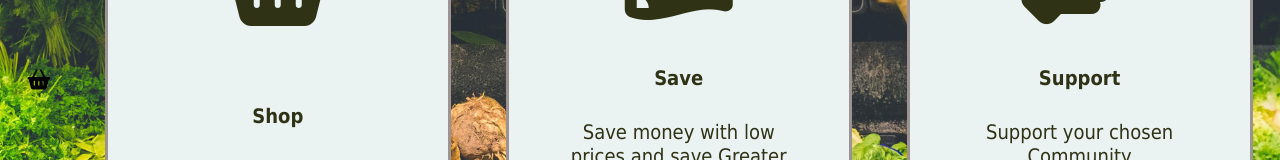
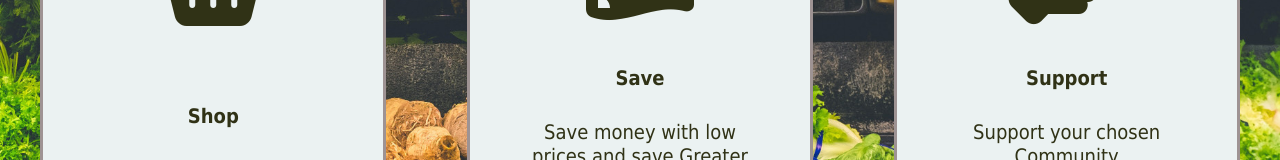
Before and after one commit to nowucca/greater-goods-client-react, a React (Vite) app: page / in a window 1280 px wide. Shown: the part 713-873 px from the top of the page. Built offline with nearby package versions, Linux system fonts and the light colour scheme; no server answers.

Commit message:
Removed extra icon

```diff
--- a/src/pages/HomePage.tsx
+++ b/src/pages/HomePage.tsx
@@ -1,10 +1,9 @@
-import React from 'react';
-import HomeHeroBox from '../components/HomeHeroBox';
-import './HomePage.css';
-import '../App.css';
+import React from "react";
+import HomeHeroBox from "../components/HomeHeroBox";
+import "./HomePage.css";
+import "../App.css";
 
 const HomePage: React.FC = () => {
-
   // TODO: You can add equivalent logic for beforeRouteUpdate if needed, for example using useEffect with react-router
 
   return (
@@ -14,7 +13,6 @@ const HomePage: React.FC = () => {
         <h3>Find quality fresh groceries and help your community thrive.</h3>
       </div>
       <section className="hero-boxes">
-        <i className="fas fa-shopping-basket"></i>
         <HomeHeroBox
           icon="fas fa-shopping-basket"
           title="Shop"
```
